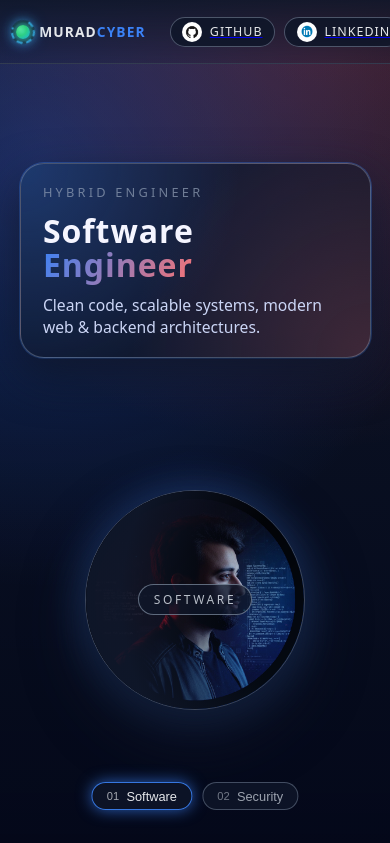
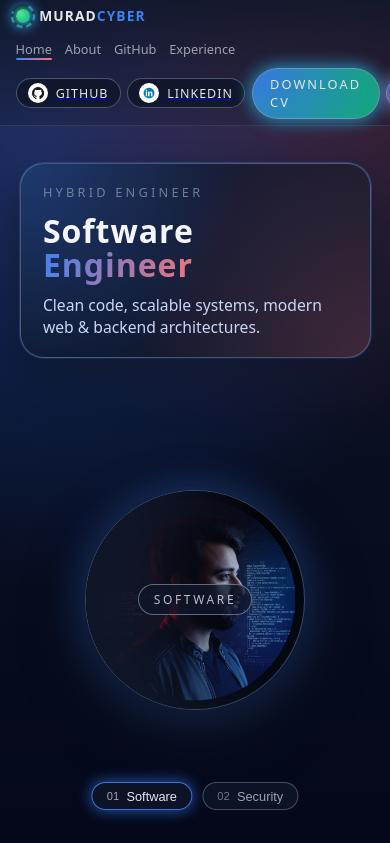
Before and after one commit to MuradCyber02/MrCyberDev, a Django app: page / in a window 390 px wide. Shown: the top 843 px of the page. Run offline with Django 5.2, Linux system fonts and the light colour scheme; some libraries are stand-ins or nearby versions.

Commit message:
css change mobile modification

```diff
--- a/mrcyber/mrcyberapp/static/mrcyberapp/css/styles.css
+++ b/mrcyber/mrcyberapp/static/mrcyberapp/css/styles.css
@@ -447,7 +447,7 @@ body {
 
 .hero {
     position: relative;
-    height: 100vh;
+    min-height: 100vh;
     padding: 0 5vw;
     padding-top: 64px;
     display: flex;
@@ -1015,11 +1015,28 @@ body {
 
 @media (max-width: 900px) {
     .navbar {
-        padding: 0 4vw;
+        padding: 0.4rem 4vw;
+        height: auto;
+        flex-wrap: wrap;
+        row-gap: 0.5rem;
     }
 
     .navbar-links {
-        display: none;
+        display: flex;
+        flex-wrap: wrap;
+        width: 100%;
+        margin-left: 0;
+        margin-top: 0.4rem;
+        gap: 0.8rem;
+    }
+
+    .nav-link {
+        font-size: 0.8rem;
+    }
+
+    .navbar-actions {
+        margin-left: auto;
+        gap: 0.4rem;
     }
 
     .hero-slide {
@@ -1070,6 +1087,20 @@ body {
 
     .hero-title {
         font-size: 2rem;
+    }
+
+    /* Stack kartları və icon-lar mobil üçün bir az kiçik */
+    .stack-icon {
+        width: 40px;
+        height: 40px;
+    }
+
+    .stack-name {
+        font-size: 0.9rem;
+    }
+
+    .stack-desc {
+        font-size: 0.78rem;
     }
 }
 
--- a/mrcyber/mrcyberapp/templates/mrcyberapp/base.html
+++ b/mrcyber/mrcyberapp/templates/mrcyberapp/base.html
@@ -5,6 +5,7 @@
     <meta charset="UTF-8">
     <title>MuradCyber – Portfolio</title>
     <meta name="viewport" content="width=device-width, initial-scale=1.0">
+
 
     <link href="{% static 'mrcyberapp/css/styles.css' %}" rel="stylesheet">
     <script defer src="{% static 'mrcyberapp/js/main.js' %}"></script>
```
